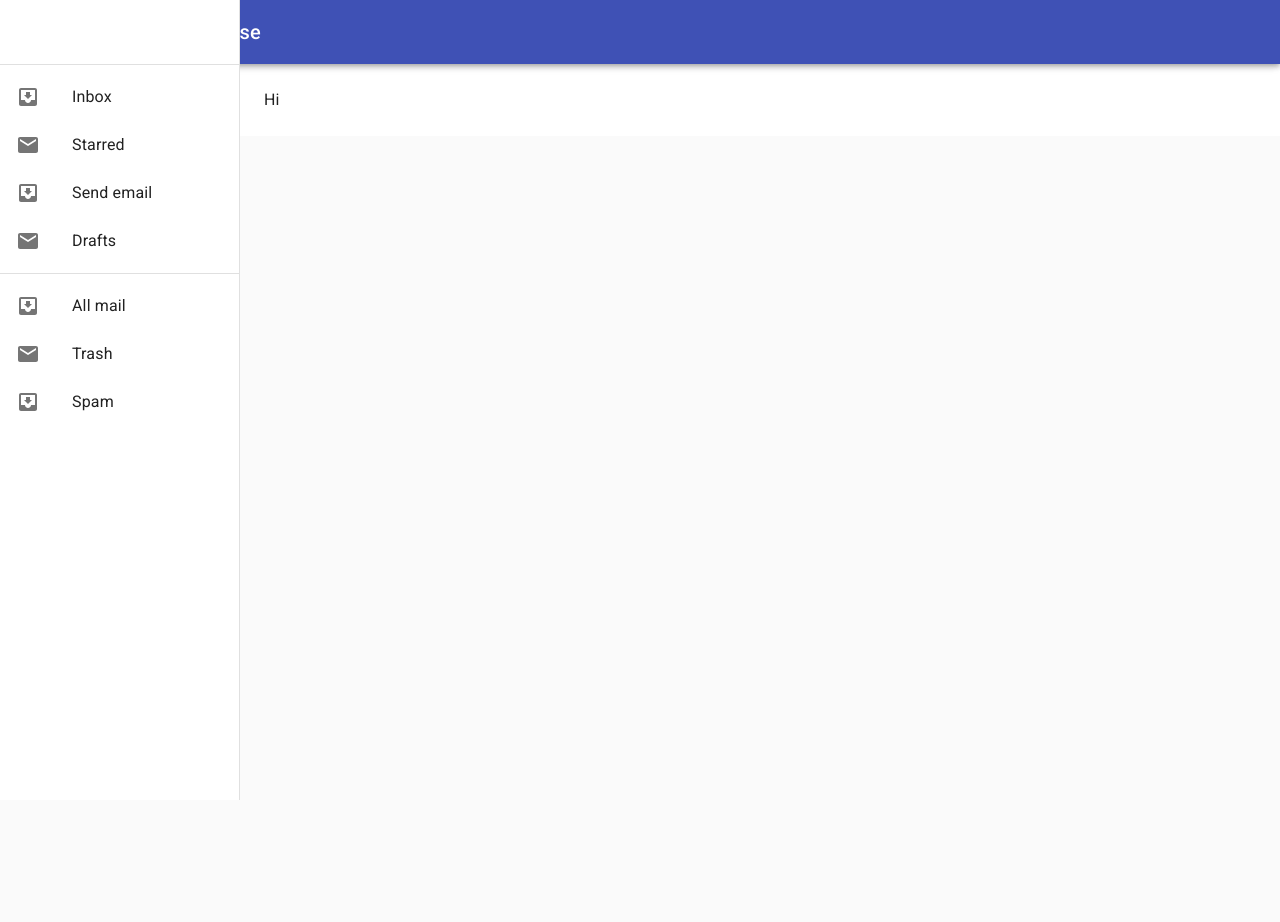
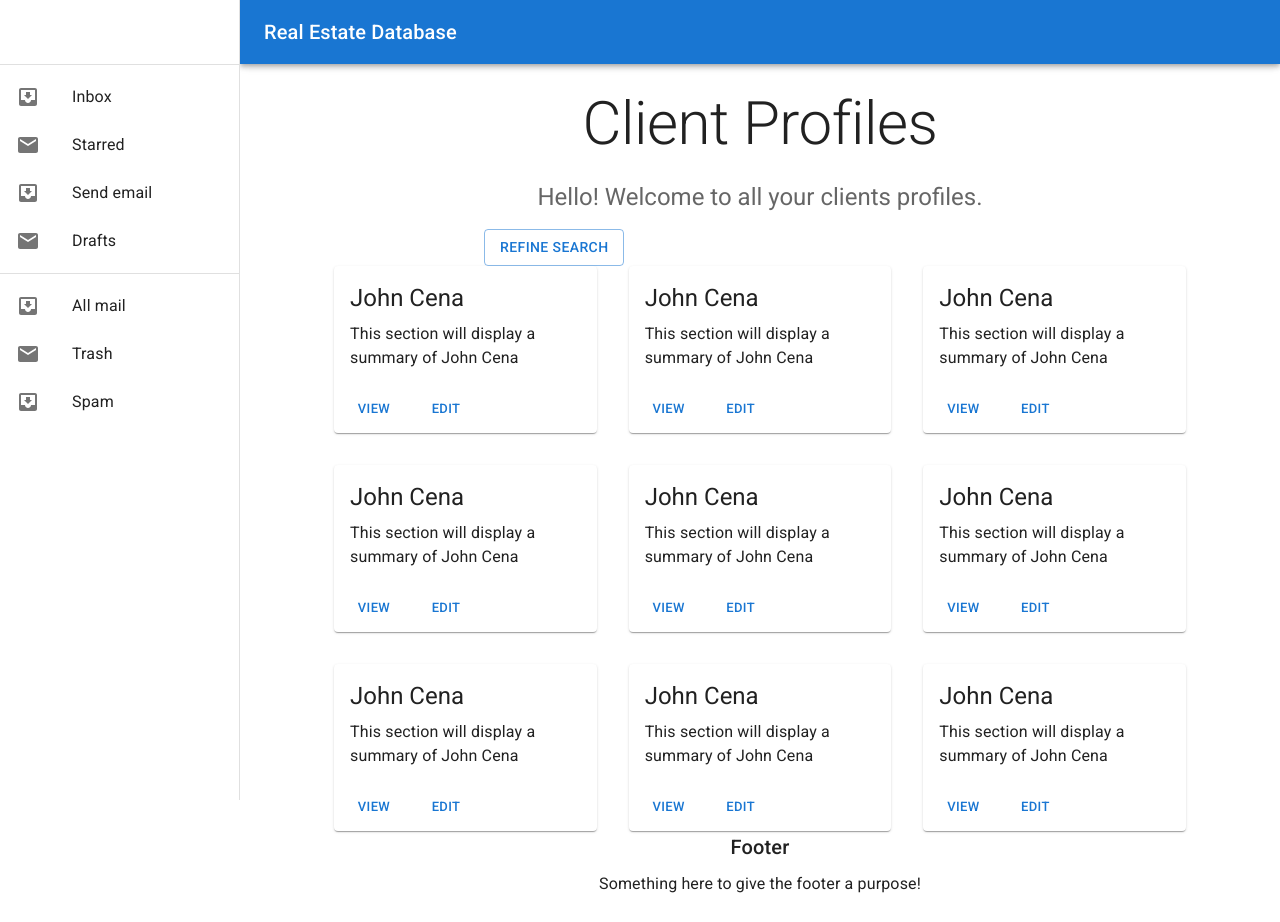
Before and after one commit to monsoonssn/cpsc-471-project, a React (Create React App) app in the folder frontend/: page /app/yourClientsProfiles in a window 1280 px wide. Before the commit the page ends 800 px from the top, so only its background shows below. Built offline with nearby package versions, Linux system fonts and the light colour scheme.

Commit message:
Updated app

```diff
--- a/frontend/package.json
+++ b/frontend/package.json
@@ -5,8 +5,6 @@
   "dependencies": {
     "@emotion/react": "^11.9.0",
     "@emotion/styled": "^11.8.1",
-    "@material-ui/core": "^4.12.4",
-    "@material-ui/icons": "^4.11.3",
     "@mui/icons-material": "^5.6.1",
     "@mui/material": "^5.6.1",
     "@testing-library/jest-dom": "^5.16.2",
--- a/frontend/src/App.js
+++ b/frontend/src/App.js
@@ -1,33 +1,44 @@
 import React from "react";
 import { Link, Outlet } from "react-router-dom";
 import "./App.css";
-import { Typography, AppBar, Grid, Card, CardContent, CardActions, CardMedia, CssBaseline, Grib, Toolbar, Container } from '@material-ui/core';
-import HomeIcon from '@mui/icons-material/Home';
-import useStyles from './jstyles.jsx';
 import Box from '@mui/material/Box';
 import Drawer from '@mui/material/Drawer';
+import CssBaseline from '@mui/material/CssBaseline';
+import AppBar from '@mui/material/AppBar';
+import Toolbar from '@mui/material/Toolbar';
 import List from '@mui/material/List';
-
+import Container from '@mui/material/Container';
+import Grid from '@mui/material/Grid';
+import Card from '@mui/material/Card';
+import CardContent from '@mui/material/CardContent';
+import Button from '@mui/material/Button';
+import CardActions from '@mui/material/CardActions';
+import Typography from '@mui/material/Typography';
 import Divider from '@mui/material/Divider';
 import ListItem from '@mui/material/ListItem';
 import ListItemIcon from '@mui/material/ListItemIcon';
 import ListItemText from '@mui/material/ListItemText';
 import InboxIcon from '@mui/icons-material/MoveToInbox';
 import MailIcon from '@mui/icons-material/Mail';
+import HomeIcon from '@mui/icons-material/Home';
+import useStyles from './jstyles.jsx';
+
 
 const drawerWidth = 240;
+
 const App = () => {
-  const classes = useStyles();
+  // const classes = useStyles();
   return(
+
   <div className="app">
-     <Box sx={{ display: 'flex' }}>
+     <Box sx={{ display: 'flex'}}>
       <CssBaseline />
       <AppBar
-        position="fixed"
-        sx={{ width: `calc(100% - ${drawerWidth}px)`, ml: `${drawerWidth}px` }}
+        position='fixed'
+        sx={{width: `calc(100% - ${drawerWidth}px)`, ml: `${drawerWidth}px` }}
       >
         <Toolbar>
-          <HomeIcon className={classes.icon}/>
+          {/* <HomeIcon className={classes.icon}/> */}
           <Typography variant ='h6' noWrap component="div">
             Real Estate Database
           </Typography>
@@ -75,9 +86,7 @@ const App = () => {
       >
 
         <Toolbar />
-        <Typography>
-          Hi
-        </Typography>
+        <Outlet />
       </Box>
 
       </Box>
--- a/frontend/src/jstyles.jsx
+++ b/frontend/src/jstyles.jsx
@@ -1,17 +1,17 @@
 
 
-import { makeStyles } from '@material-ui/core/styles';
+import { makeStyles } from '@mui/styles';
 
 const useStyles = makeStyles((theme) => ({
     container: {
-      backgroiundColor: theme.palette.background.paper,
+      backgroundColor: theme.palette.background.paper,
       padding: theme.spacing(8, 0, 6)
     },
     icon: {
         marginRight: '20px'
     },
     buttons: {
-        margintTop: '40px'
+        marginTop: '40px'
     },
     cardGrid: {
       padding: '20pxx 0'
@@ -19,13 +19,13 @@ const useStyles = makeStyles((theme) => ({
     card: {
       height: '100%',
       display: 'flex',
-      felxDirection: 'column'
+      flexDirection: 'column'
     },
     cardContent: {
-      flewGrow: 1
+      flexGrow: 1
     },
     footer: {
-      backgroundColor: theme.palette.background.papaer, padding: '50px 0'
+      backgroundColor: theme.palette.background.paper, padding: '50px 0'
     }
   }));
 
--- a/frontend/src/routes/YourClientsProfiles.jsx
+++ b/frontend/src/routes/YourClientsProfiles.jsx
@@ -1,10 +1,27 @@
 import React from "react";
-import Button from "@material-ui/core/Button";
-import ButtonGroup from "@material-ui/core/ButtonGroup";
-import { Link } from "react-router-dom";
-import { Typography, AppBar, Grid, Card, CardContent, CardActions, CardMedia, CssBaseline, Grib, Toolbar, Container } from '@material-ui/core';
+import { Link, Outlet } from "react-router-dom";
+import Box from '@mui/material/Box';
+import Drawer from '@mui/material/Drawer';
+import CssBaseline from '@mui/material/CssBaseline';
+import AppBar from '@mui/material/AppBar';
+import Toolbar from '@mui/material/Toolbar';
+import List from '@mui/material/List';
+import Typography from '@mui/material/Typography';
+import Divider from '@mui/material/Divider';
+import ListItem from '@mui/material/ListItem';
+import ListItemIcon from '@mui/material/ListItemIcon';
+import ListItemText from '@mui/material/ListItemText';
+import InboxIcon from '@mui/icons-material/MoveToInbox';
+import MailIcon from '@mui/icons-material/Mail';
 import HomeIcon from '@mui/icons-material/Home';
 import useStyles from '../jstyles.jsx';
+import Container from '@mui/material/Container';
+import Grid from '@mui/material/Grid';
+import Card from '@mui/material/Card';
+import CardContent from '@mui/material/CardContent';
+import Button from '@mui/material/Button';
+import CardActions from '@mui/material/CardActions';
+
 
 // const YourClientsProfiles = () => (
 //   <div className="clientProfile">
@@ -32,20 +49,14 @@ import useStyles from '../jstyles.jsx';
 const cards = [1,2,3,4,5,6,7,8,9]
 
 const YourClientsProfiles = () => {
-  const classes  = useStyles();
+  // const classes  = useStyles();
   return (
+
     <>
       <CssBaseline />
-      <AppBar position="relative">
-        <Toolbar>
-          <HomeIcon className={classes.icon}/>
-          <Typography variant ='h6'>
-            Real Estate Database
-          </Typography>
-        </Toolbar>
-      </AppBar>
       <main>
-        <div className={classes.container}>
+        <div >
+          {/* className={classes.container} */}
           <Container maxWidth = "sm">
             <Typography variant="h2" align= "center" color ="textPrimary" gutterBottom>
               Client Profiles
@@ -53,7 +64,8 @@ const YourClientsProfiles = () => {
             <Typography variant="h5" align= "center" color ="textSecondary" paragraph>
               Hello! Welcome to all your clients profiles.
             </Typography>
-            <div className={classes.buttons}>
+            <div >
+              {/* className={classes.buttons} */}
               <Grid container spacing ={2} justify="center">
                 <Grid item>
                   <Button variant = "outlined" color = "primary">
@@ -64,12 +76,15 @@ const YourClientsProfiles = () => {
             </div>
           </Container>
         </div>
-        <Container className={classes.cardGrid} maxWidth="md">
+        <Container  maxWidth="md">
+          {/* className={classes.cardGrid} */}
           <Grid container spacing={4}>
             {cards.map(() => (
               <Grid item key={Card} xs={12} sm={6} md={4}>
-              <Card className={classes.card}>
-                  <CardContent className={classes.cardContent}>
+              <Card >
+                {/* className={classes.card} */}
+                  <CardContent >
+                    {/* className={classes.cardContent} */}
                     <Typography gutterBottom variant="h5">
                       John Cena
                     </Typography>
@@ -89,7 +104,8 @@ const YourClientsProfiles = () => {
         </Container>
 
       </main>
-      <footer className={classes.footer}>
+      <footer >
+        {/* className={classes.footer} */}
         <Typography variant="h6" align= "center" gutterBottom>
           Footer
         </Typography>
--- a/frontend/src/routes/YourProfile.jsx
+++ b/frontend/src/routes/YourProfile.jsx
@@ -1,22 +1,27 @@
 import React from "react";
-import Button from "@material-ui/core/Button";
+import { Link, Outlet } from "react-router-dom";
+
 import Box from '@mui/material/Box';
 import Drawer from '@mui/material/Drawer';
+import CssBaseline from '@mui/material/CssBaseline';
+import AppBar from '@mui/material/AppBar';
+import Toolbar from '@mui/material/Toolbar';
 import List from '@mui/material/List';
+import Typography from '@mui/material/Typography';
 import Divider from '@mui/material/Divider';
 import ListItem from '@mui/material/ListItem';
 import ListItemIcon from '@mui/material/ListItemIcon';
 import ListItemText from '@mui/material/ListItemText';
 import InboxIcon from '@mui/icons-material/MoveToInbox';
 import MailIcon from '@mui/icons-material/Mail';
-import ButtonGroup from "@material-ui/core/ButtonGroup";
-import { Link } from "react-router-dom";
-import { Typography, AppBar, Grid, Card, CardContent, CardActions, CardMedia, CssBaseline, Grib, Toolbar, Container } from '@material-ui/core';
 import HomeIcon from '@mui/icons-material/Home';
-
 import useStyles from '../jstyles.jsx';
-
-
+import Container from '@mui/material/Container';
+import Grid from '@mui/material/Grid';
+import Card from '@mui/material/Card';
+import CardContent from '@mui/material/CardContent';
+import Button from '@mui/material/Button';
+import CardActions from '@mui/material/CardActions';
 
 // const AgentProfile = () => (
 //   <div className="agentProfile">
@@ -36,11 +41,16 @@ import useStyles from '../jstyles.jsx';
 //     </div>
 //   </div>
 // );
+
+
+
+
+
 const cards = [1]
 const drawerWidth = 240;
 
 const YourProfile = () => {
-  const classes = useStyles();
+  //const classes = useStyles();
   return (
     <>
       <CssBaseline />
@@ -53,7 +63,8 @@ const YourProfile = () => {
         </Toolbar>
       </AppBar> */}
       <main>
-        <div className={classes.container}>
+        <div >
+          {/* className={classes.container} */}
           <Container maxWidth = "sm">
             <Typography variant="h2" align= "center" color ="textPrimary" gutterBottom>
               Your Profile
@@ -63,12 +74,15 @@ const YourProfile = () => {
             </Typography>
           </Container>
         </div>
-        <Container className={classes.cardGrid} maxWidth="md">
+        <Container maxWidth="md">
+        {/* className={classes.cardGrid} */}
           <Grid container spacing={4}>
             {cards.map(() => (
               <Grid item key={Card} xs={12} sm={6} md={4}>
-              <Card className={classes.card}>
-                  <CardContent className={classes.cardContent}>
+              <Card >
+                {/* className={classes.card} */}
+                  <CardContent >
+                    {/* className={classes.cardContent} */}
                     <Typography gutterBottom variant="h5">
                       John Cena
                     </Typography>
@@ -87,7 +101,8 @@ const YourProfile = () => {
 
         </Container>
       </main>
-      <footer className={classes.footer}>
+      <footer >
+{/* className={classes.footer} */}
         <Typography variant="h6" align= "center" gutterBottom>
           Footer
         </Typography>
--- /dev/null
+++ b/package.json
@@ -0,0 +1,5 @@
+{
+  "dependencies": {
+    "@mui/styles": "^5.6.1"
+  }
+}
```
Also changed, not shown: 2 other files (tests, documents, lock files or other folders).
